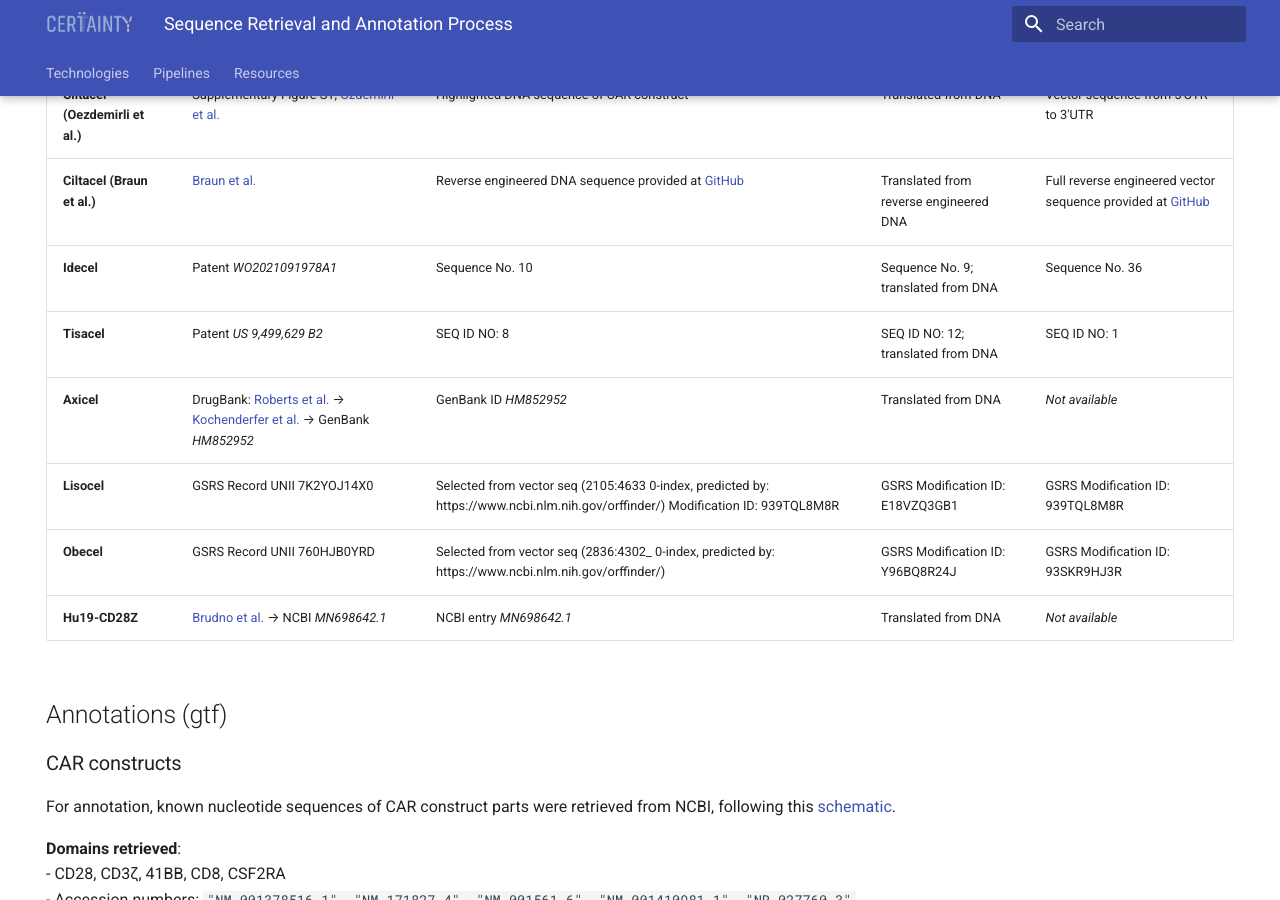
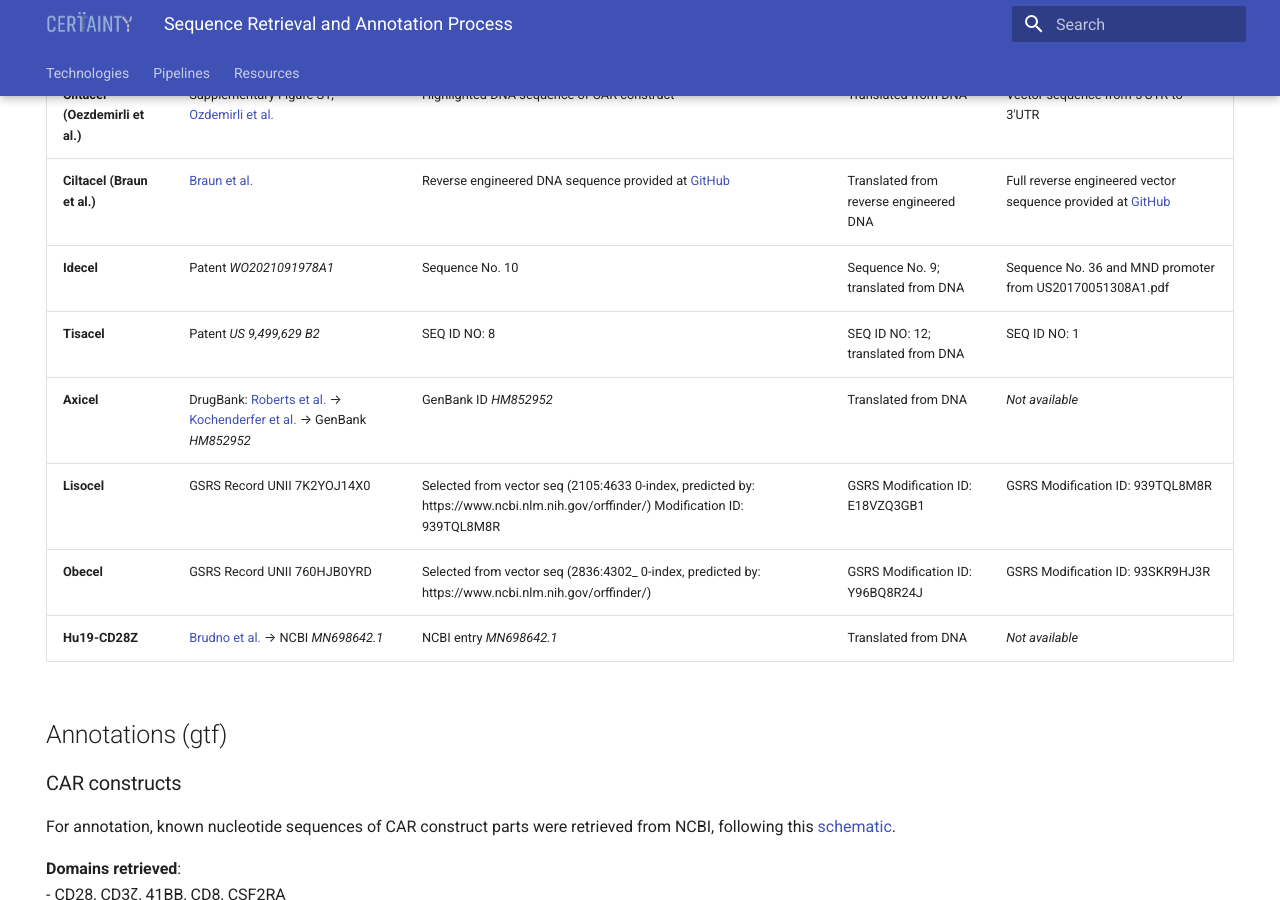
Before and after one commit to fraunhofer-izi/Living-Drugs-Wiki, an MkDocs documentation site: the page built from wiki/Home/Resources/Methods.md, in a window 1280 px wide and 900 px high, scrolled down 940 px. Built offline with MkDocs 1.6.1 and Material for MkDocs 9.7.7, drawn with Linux system fonts in a browser that asks for light colours.

Commit message:
updated idecel with MND promoter

```diff
--- a/wiki/Home/Resources/Methods.md
+++ b/wiki/Home/Resources/Methods.md
@@ -33,7 +33,7 @@ The annotation process of CAR constructs and vector systems is desribed below in
 | **Ciltacel** | Patent *US20230270786A1* | SEQ ID NO. 9–16 | Seq ID NO 17; translated from DNA | _Not available_ |
 | **Ciltacel (Oezdemirli et al.)** | Supplementary Figure S1, [Ozdemirli et al.](https://doi.org/10.1056/NEJMoa2401530) | Highlighted DNA sequence of CAR construct | Translated from DNA | Vector sequence from 5'UTR to 3'UTR |
 | **Ciltacel (Braun et al.)** | [Braun et al.](https://www.nature.com/articles/s41591-025-03499-9) | Reverse engineered DNA sequence provided at [GitHub](https://github.com/fraunhofer-izi/Braun_et_al_2024/blob/main/code/wgs/realign_potential_insertions_segemehl/Ciltacel_CARpos_consensus_Braun_et_al.fasta) | Translated from reverse engineered DNA | Full reverse engineered vector sequence provided at [GitHub](https://github.com/fraunhofer-izi/Braun_et_al_2024/blob/main/code/wgs/realign_potential_insertions_segemehl/Ciltacel_CARpos_consensus_Braun_et_al.fasta) |
-| **Idecel** | Patent *WO2021091978A1* | Sequence No. 10 | Sequence No. 9; translated from DNA | Sequence No. 36 |
+| **Idecel** | Patent *WO2021091978A1* | Sequence No. 10 | Sequence No. 9; translated from DNA | Sequence No. 36 and MND promoter from US20170051308A1.pdf |
 | **Tisacel** | Patent *US 9,499,629 B2* | SEQ ID NO: 8 | SEQ ID NO: 12; translated from DNA | SEQ ID NO: 1 |
 | **Axicel** | DrugBank: [Roberts et al.](https://doi.org/10.1080/10428194.2017.1387905) → [Kochenderfer et al.](https://doi.org/10.1097/CJI.0b013e3181ac6138) → GenBank *HM852952* | GenBank ID *HM852952* | Translated from DNA | _Not available_ |
 | **Lisocel** | GSRS Record UNII 7K2YOJ14X0 | Selected from vector seq (2105:4633 0-index, predicted by: https://www.ncbi.nlm.nih.gov/orffinder/) Modification ID: 939TQL8M8R | GSRS 	Modification ID: E18VZQ3GB1 | GSRS 	Modification ID: 939TQL8M8R |
```
Also changed, not shown: 3 other files.
